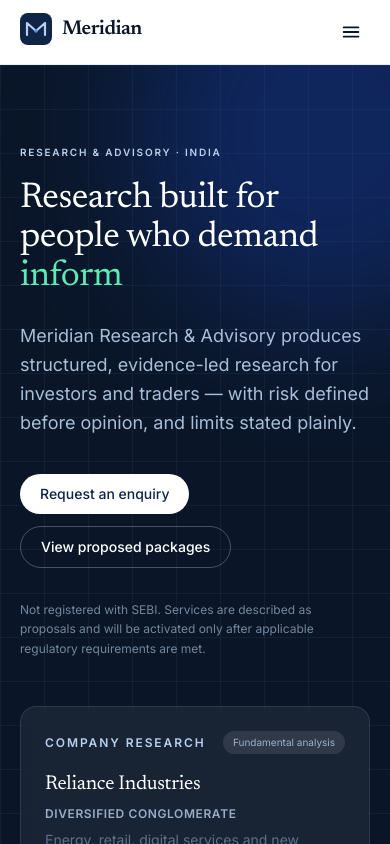
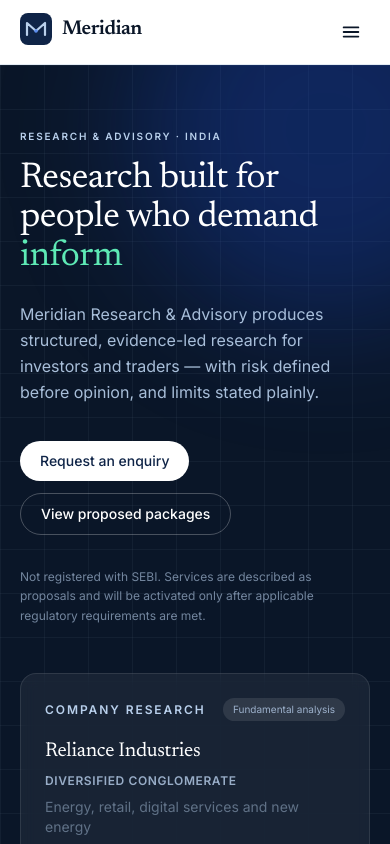
Before and after one commit to dilseresearchlab-git/Advisory, a Next.js app: page / in a window 390 px wide. Shown: the top 844 px of the page. Built offline with nearby package versions, Linux system fonts and the light colour scheme.

Commit message:
making home page better responsive

```diff
--- a/src/app/page.js
+++ b/src/app/page.js
@@ -30,18 +30,18 @@ export default function Home() {
           className="absolute -right-32 -top-32 h-96 w-96 rounded-full bg-royal/30 blur-3xl"
           aria-hidden="true"
         />
-        <Container className="relative grid items-center gap-12 py-20 sm:py-28 lg:grid-cols-[1.15fr_1fr]">
+        <Container className="relative grid items-center gap-12 py-16 sm:py-28 lg:grid-cols-[1.15fr_1fr]">
           <div>
             <p className="eyebrow text-ice-300!">
               Research &amp; Advisory · India
             </p>
-            <h1 className="mt-5 text-4xl leading-[1.08] text-white! sm:text-6xl">
+            <h1 className="mt-4 md:mt-5 text-4xl leading-[1.08] text-white! sm:text-6xl">
               Research built for people who demand{" "}
-              <span className="inline-block min-h-[1.08em] min-w-[320px] sm:min-w-[560px]">
+              <span className="inline-block min-h-[1.08em] min-w-[320px] sm:min-w-140">
                 <HeroTyping />
               </span>
             </h1>
-            <p className="mt-6 max-w-xl text-lg leading-relaxed text-ice-300/90">
+            <p className="mt-6 max-w-xl text-base md:text-lg leading-relaxed text-ice-300/90">
               {site.fullName} produces structured, evidence-led research for
               investors and traders — with risk defined before opinion, and
               limits stated plainly.
--- a/src/components/AutoResearchCard.jsx
+++ b/src/components/AutoResearchCard.jsx
@@ -91,7 +91,7 @@ export default function AutoResearchCard() {
           Company research
         </span>
 
-        <span className="rounded-full bg-white/10 px-2.5 py-1 text-[10px] text-ice-300/80">
+        <span className="rounded-full w-fit text-center bg-white/10 px-2.5 py-1 text-[10px] text-ice-300/80">
           Fundamental analysis
         </span>
       </div>
--- a/src/components/PlanCards.jsx
+++ b/src/components/PlanCards.jsx
@@ -151,7 +151,7 @@ export default function PlanCards({ compact = false }) {
               {/* Action Button pinned to bottom */}
               <Link
                 href={`/contact?plan=${p.id}`}
-                className={`mt-6 inline-flex w-full items-center justify-center rounded-full px-4 py-3 text-sm font-semibold transition ${
+                className={`mt-6 inline-flex w-full items-center justify-center rounded-full px-4 py-2.5 md:py-3 text-sm font-semibold transition ${
                   recommended
                     ? "bg-navy text-white hover:bg-royal shadow-sm"
                     : "border border-slate-400 text-navy hover:border-royal hover:text-royal bg-white"
--- a/src/components/pages/home/AdvisoryServices.jsx
+++ b/src/components/pages/home/AdvisoryServices.jsx
@@ -55,7 +55,7 @@ export default function AdvisoryServicesSection({ services }) {
               <Link
                 href="/advisory"
                 className={`
-                  group relative flex h-full flex-col justify-between overflow-hidden rounded-xl border bg-white p-7
+                  group relative flex h-full flex-col justify-between overflow-hidden rounded-xl border bg-midnight/4 p-7
                   transition-all duration-300 ease-out
                   hover:-translate-y-1.5 hover:shadow-[0_20px_40px_-15px_rgba(15,23,42,0.08)]
                   ${
@@ -106,7 +106,7 @@ export default function AdvisoryServicesSection({ services }) {
 
         {/* CTA Card */}
         <motion.div variants={cardVariants} className="h-full">
-          <div className="relative flex h-full flex-col justify-between overflow-hidden rounded-xl border border-slate-200/80 bg-slate-50/70 p-7 transition-all duration-300 ease-out hover:-translate-y-1 hover:shadow-lg hover:shadow-slate-200/50">
+          <div className="relative flex h-full flex-col justify-between overflow-hidden rounded-xl border border-slate-200/80 bg-slate-50/60 p-7 transition-all duration-300 ease-out hover:-translate-y-1 hover:shadow-lg hover:shadow-slate-200/50 shadow-xl">
             <div>
               <h3 className="text-xl font-semibold tracking-tight text-slate-900">
                 Not sure where you fit?
```
